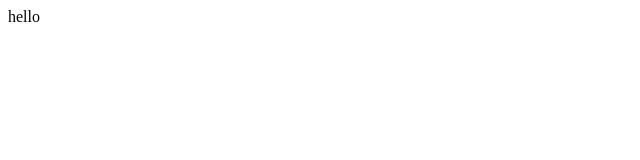
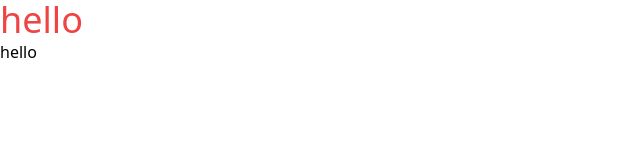
Before and after one commit to Akash09082001/Github-setup, a website: page public/index.html in a window 1280 px wide. Shown: the whole page, without its empty margins (0-640 px from the left). Drawn offline with Linux system fonts and the light colour scheme.

Commit message:
added new changes

```diff
--- a/index.html
+++ b/public/index.html
@@ -4,9 +4,11 @@
     <meta charset="UTF-8">
     <meta name="viewport" content="width=device-width, initial-scale=1.0">
     <title>Document</title>
+    <link rel="stylesheet" href="style.css">
 </head>
 <body>
 
+    <h1 class="text-red-500 text-4xl">hello</h1>
     hello
 
 </body>
--- /dev/null
+++ b/src/style.css
@@ -0,0 +1,3 @@
+@tailwind base;
+@tailwind components;
+@tailwind utilities;
--- /dev/null
+++ b/tailwind.config.js
@@ -0,0 +1,10 @@
+/** @type {import('tailwindcss').Config} */
+module.exports = {
+  content: [
+    "public/**/*.{js,html,css}"
+  ],
+  theme: {
+    extend: {},
+  },
+  plugins: [],
+}
```
Also changed, not shown: package.json (added, +8 -0 lines), public/style.css (added), 2 other files.
